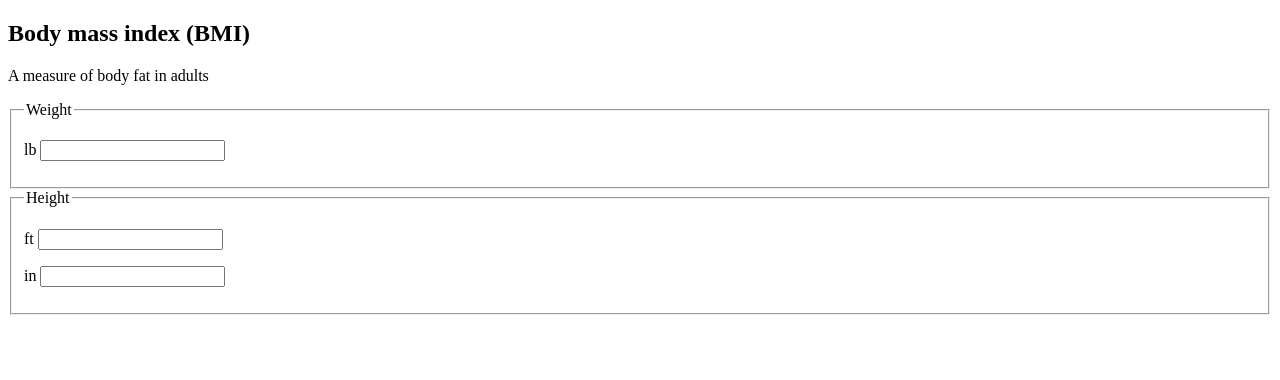
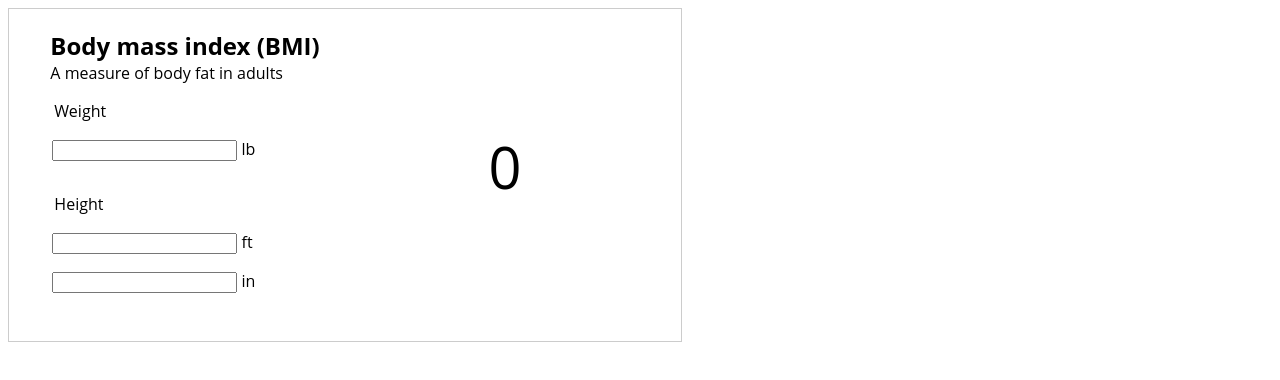
Before and after one commit to razvanh/super-duper-bmi-calc, a plain HTML site: page index.html in a window 1280 px wide. Drawn offline with Linux system fonts and the light colour scheme.

Commit message:
basic html/css/js structure

```diff
--- a/bmicalc.scss
+++ b/bmicalc.scss
@@ -1,3 +1,32 @@
-.bmicalc {
-	max-width:60em;
+#bmicalc {
+  max-width:40em;
+  font-family: 'Freight Sans','Open Sans', -apple-system,BlinkMacSystemFont,"Segoe UI",Roboto,Oxygen-Sans,Ubuntu,Cantarell,"Helvetica Neue",sans-serif;
+  border: 1px #ccc solid;
+  padding:0 1em 1em;
+
+  display:grid;
+  grid-template-columns: 50% 50%;
+  grid-template-rows: auto;
+
+  grid-template-areas: "calculator result";
+
+  align-items: center;
+  justify-items:center;
+
+  & p{
+    margin-top:0;
+  }
+
+  & h2 {
+    margin-bottom:0;
+  }
 }
+
+#bmicalc-number {
+  font-size:3.6em;
+}
+
+fieldset {
+  border:0;
+  padding:1em 0;
+}
--- a/index.html
+++ b/index.html
@@ -3,20 +3,23 @@
 <head>
 	<meta charset="UTF-8">
 	<title>BMI Claculator</title>
-	<style type="text/css" src="bmicalc.css"></style>
+	<link type="text/css" rel="stylesheet" href="bmicalc.css" media="all" />
 </head>
 <body>
 
-<div class="bmicalc">
+<div id="bmicalc">
 
 	<form action="#" id="bmicalc-imperial">
-	<h2 class="bmicalc-heading">Body mass index (BMI)</h2>
-	<p class="bmicalc-subhead">A measure of body fat in adults</p>
+	<div class="bmicalc-heading">
+		<h2>Body mass index (BMI)</h2>
+		<p class="bmicalc-subhead">A measure of body fat in adults</p>
+	</div>
+
 	<fieldset>
 		<legend>Weight</legend>
 		<p>
-		<label for="bmicalc-weight-imperial">lb</label>
 			<input type="number" required id="bmicalc-weight-imperial">
+			<label for="bmicalc-weight-imperial">lb</label>
 		</p>
 	</fieldset>
 
@@ -24,18 +27,28 @@
 		<legend>Height</legend>
 
 		<p>
+			<input type="number" required id="bmicalc-height-ft">
 			<label for="bmicalc-height-ft">ft</label>
-			<input type="number" required id="bmicalc-height-ft">
 		</p>
 
 		<p>
+			<input type="number" required id="bmicalc-height-in">
 			<label for="bmicalc-height-in">in</label>
-			<input type="number" required id="bmicalc-height-in">
 		</p>
 	</fieldset>
 
 	</form>
 
+	<div id="bmicalc-result">
+		<div id="bmicalc-number">
+			0
+		</div>
+
+		<div id="bmicalc-resources">
+
+		</div>
+	</div>
+
 </div>
 
 </body>
--- /dev/null
+++ b/src/bmicalc.js
@@ -0,0 +1,25 @@
+var BMIClaclModel = {
+
+}
+
+var BMICalcController = {
+
+}
+
+var BMICalcImperialFormView = {
+
+	init : function (){
+		//Pointers to DOM Elements
+
+		//Event Listeners
+	},
+
+	render: function () {
+		//update values
+	}
+
+}
+
+var BMICalcResultsView = {
+
+}
```
Also changed, not shown: bmicalc.css (added), 2 other files.
